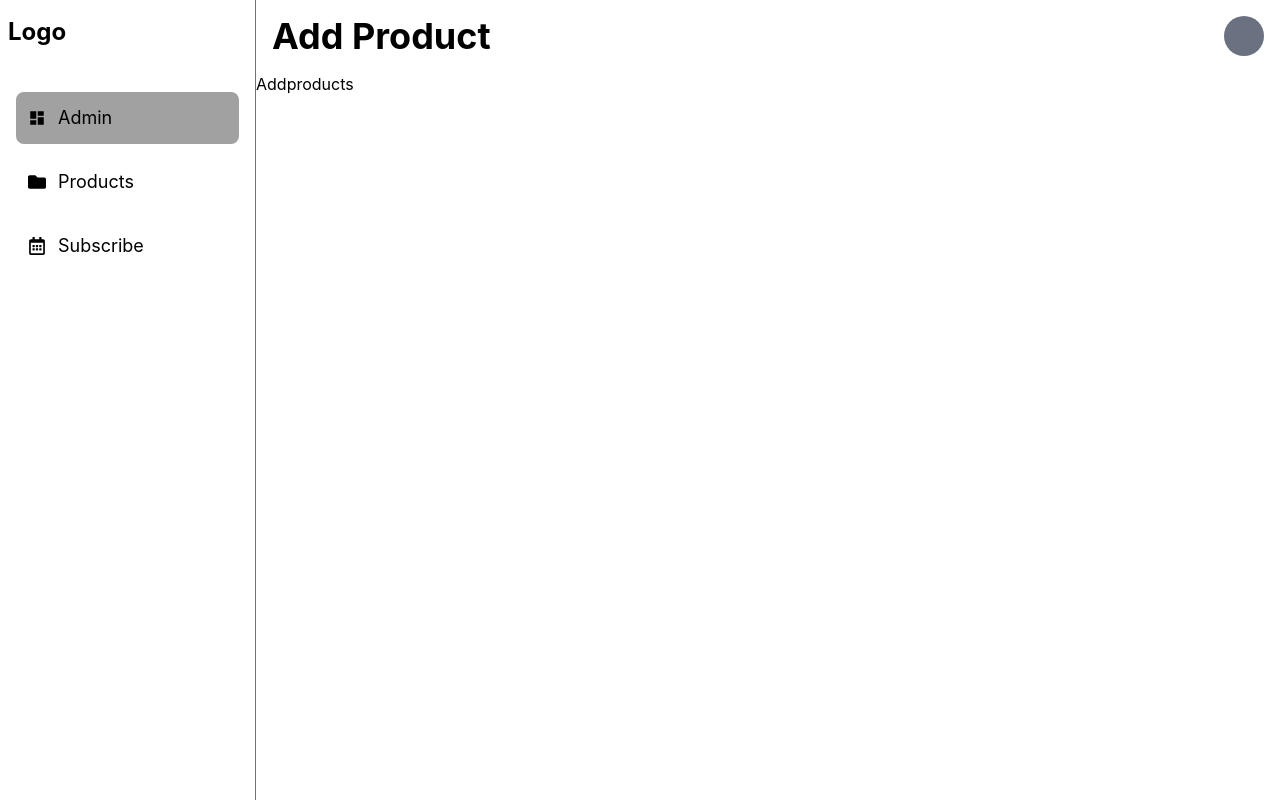
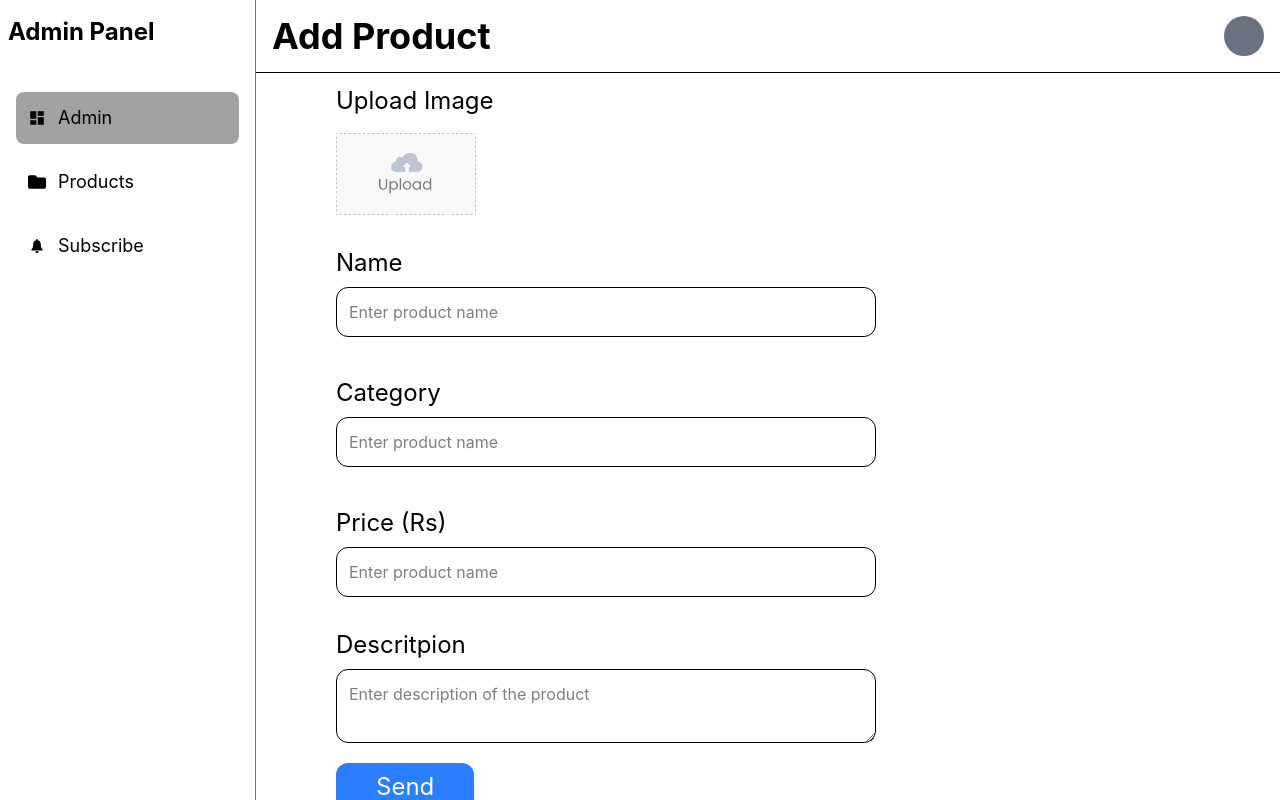
Before and after one commit to Jenish-Mhrzn/MERN_FoodApp, a React (Vite) app in the folder Frontend/: page /admin in a window 1280 px wide. Built offline with nearby package versions, Linux system fonts and the light colour scheme.

Commit message:
feat: add product API integration

```diff
--- a/Frontend/src/components/AdminComponents/AdminLayout.jsx
+++ b/Frontend/src/components/AdminComponents/AdminLayout.jsx
@@ -5,7 +5,7 @@ import Sidebar from "./Sidebar";
 const pageTitles = {
   "/admin": "Add Product",
   "/admin/products": "Products Lists",
-  "/admin/subscribe": "Subscribe lists",
+  "/admin/subscribe": "Subscriber lists",
 };
 
 const AdminLayout = () => {
@@ -18,8 +18,8 @@ const AdminLayout = () => {
     <div className="flex flex-row h-screen ">
       <Sidebar sideBarOpen={sideBarOpen} setSideBarOpen={setSideBarOpen} />
 
-      <main className="flex-1  overflow-y-auto">
-        <header className="flex sticky top-0 z-10 justify-between items-center p-4 ">
+      <main className="flex-1  overflow-y-auto ">
+        <header className="flex sticky bg-white border-b top-0 z-10 justify-between items-center p-4 ">
           <button
             className="p-2 text-xl font-bold lg:hidden"
             onClick={() => setSideBarOpen(!sideBarOpen)}
--- a/Frontend/src/components/AdminComponents/Sidebar.jsx
+++ b/Frontend/src/components/AdminComponents/Sidebar.jsx
@@ -1,12 +1,13 @@
 import React, { useContext, useState } from "react";
 import { NavLink } from "react-router-dom";
-import { FaSun, FaMoon, FaFolder, FaRegCalendarAlt } from "react-icons/fa";
+import { FaFolder } from "react-icons/fa";
+import { IoIosNotifications } from "react-icons/io";
 import { MdDashboard } from "react-icons/md";
 
 const navItems = [
   { to: "/admin", label: "Admin", icon: MdDashboard, exact: true },
   { to: "/admin/products", label: "Products", icon: FaFolder },
-  { to: "/admin/subscribe", label: "Subscribe", icon: FaRegCalendarAlt },
+  { to: "/admin/subscribe", label: "Subscribe", icon: IoIosNotifications },
 ];
 
 const Sidebar = ({ sideBarOpen, setSideBarOpen }) => {
@@ -16,7 +17,7 @@ const Sidebar = ({ sideBarOpen, setSideBarOpen }) => {
       } ${sideBarOpen ? "translate-x-0" : "-translate-x-70"} lg:translate-x-0 lg:static z-20`}
     >
       <div className="flex justify-between items-center p-2 py-3 ">
-        <h1 className="font-bold text-2xl mb-2 mt-1">Logo</h1>
+        <h1 className="font-bold text-2xl mb-2 mt-1 ">Admin Panel</h1>
         <button
           className="text-4xl lg:hidden mb-2 mt-1"
           onClick={() => setSideBarOpen(false)}
--- a/Frontend/src/pages/AdminPages/Addproducts.jsx
+++ b/Frontend/src/pages/AdminPages/Addproducts.jsx
@@ -1,9 +1,144 @@
-import React from 'react'
+import React, { useState } from "react";
+import uploadArea from "../../assets/upload_area.png";
+import axios from "axios";
 
 const Addproducts = () => {
+  const [image, setImage] = useState(false);
+  const [data, setData] = useState({
+    image: "",
+    name: "",
+    price: "",
+    category: "",
+    description: "",
+  });
+
+  const handleChange = (e) => {
+    const name = e.target.name;
+    const value = e.target.value;
+    setData({ ...data, [name]: value });
+    console.log(data);
+  };
+
+  const handleSubmit = async (e) => {
+    e.preventDefault();
+
+    const formData = new FormData();
+    formData.append("name", data.name);
+    formData.append("category", data.category);
+    formData.append("price", data.price);
+    formData.append("description", data.description);
+    formData.append("image", image);
+
+    try {
+      const response = await axios.post("http://localhost:5000/food", formData);
+      if (response.data.success) {
+        console.log("Successfully created");
+        setData({ name: "", price: "", category: "", description: "" });
+        setImage(false);
+      } else {
+        console.log(response.data.message);
+      }
+    } catch (err) {
+      console.error(err);
+    }
+  };
   return (
-    <div>Addproducts</div>
-  )
-}
+    <div className="px-10 lg:px-20 max-w-[700px]">
+      <form onSubmit={handleSubmit}>
+        <div className="flex flex-col py-3 ">
+          <h2 className="text-xl lg:text-2xl">Upload Image</h2>
+          <label htmlFor="image">
+            <img
+              className="mt-4"
+              src={!image ? uploadArea : URL.createObjectURL(image)}
+              width={140}
+              height={70}
+              alt=""
+            />
+            <input
+              onChange={(e) => setImage(e.target.files[0])}
+              type="file"
+              id="image"
+              hidden
+              required
+            />
+          </label>
+        </div>
+        <div className="flex flex-col py-5">
+          <label htmlFor="" className="text-xl lg:text-2xl mb-2">
+            Name
+          </label>
+          <input
+            name="name"
+            value={data.name}
+            onChange={handleChange}
+            type="text"
+            placeholder="Enter product name"
+            className="border rounded-xl p-3 outline-none"
+            required
+          />
+        </div>
 
-export default Addproducts
+        <div className="flex flex-col py-5">
+          <label htmlFor="" className="text-xl lg:text-2xl mb-2">
+            Category
+          </label>
+          {/* <select
+            className="border rounded-xl p-3 outline-none overflow-x-auto"
+            name=""
+          >
+            <option value="burger">Burger</option>
+            <option value="pizza">Pizza</option>
+            <option value="salad">Salad</option>
+            <option value="chicken">Chicken</option>
+          </select> */}
+          <input
+            name="category"
+            value={data.category}
+            onChange={handleChange}
+            type="text"
+            placeholder="Enter product name"
+            className="border rounded-xl p-3 outline-none"
+            required
+          />
+        </div>
+        <div className="flex flex-col py-5">
+          <label htmlFor="" className="text-xl lg:text-2xl mb-2">
+            Price (Rs)
+          </label>
+          <input
+            name="price"
+            value={data.price}
+            onChange={handleChange}
+            type="number"
+            min="1"
+            placeholder="Enter product name"
+            className="border rounded-xl p-3 outline-none"
+            required
+          />
+        </div>
+        <div className="flex flex-col py-3">
+          <label htmlFor="" className="text-xl lg:text-2xl mb-2">
+            Descritpion
+          </label>
+          <textarea
+            className="border rounded-xl p-3 outline-none mb-2"
+            placeholder="Enter description of the product"
+            name="description"
+            onChange={handleChange}
+            value={data.description}
+            required
+          />
+        </div>
+        <button
+          className="text-xl lg:text-2xl bg-blue-500 px-10 py-2 rounded-xl text-white mb-3"
+          type="submit"
+        >
+          Send
+        </button>
+      </form>
+    </div>
+  );
+};
+
+export default Addproducts;
--- a/Frontend/src/routes/Approutes.jsx
+++ b/Frontend/src/routes/Approutes.jsx
@@ -28,7 +28,7 @@ const Approutes = () => {
                 <Navbar />
                 <Hero />
                 <HeadlineCards />
-                <Food />
+                <Food/>
                 <Category />
                 <Newsletter />
                 <Footer />
```
Also changed, not shown: Frontend/src/components/Food.jsx (+18 -1 lines), Frontend/src/components/Newsletter.jsx (line endings or trailing spaces).
